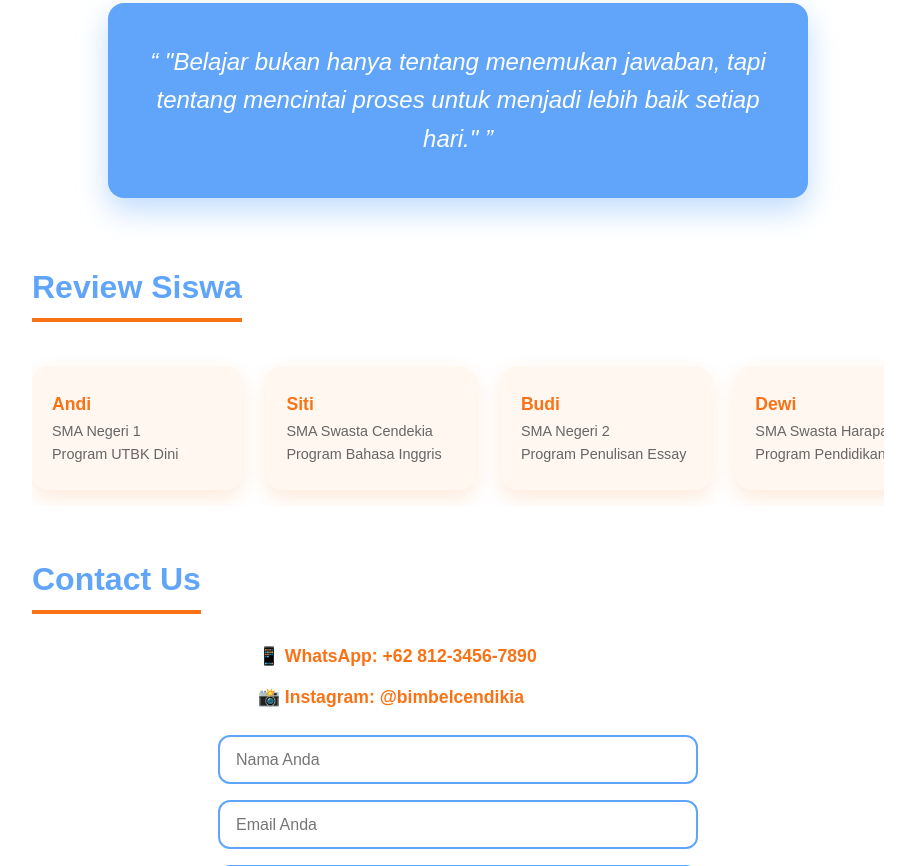
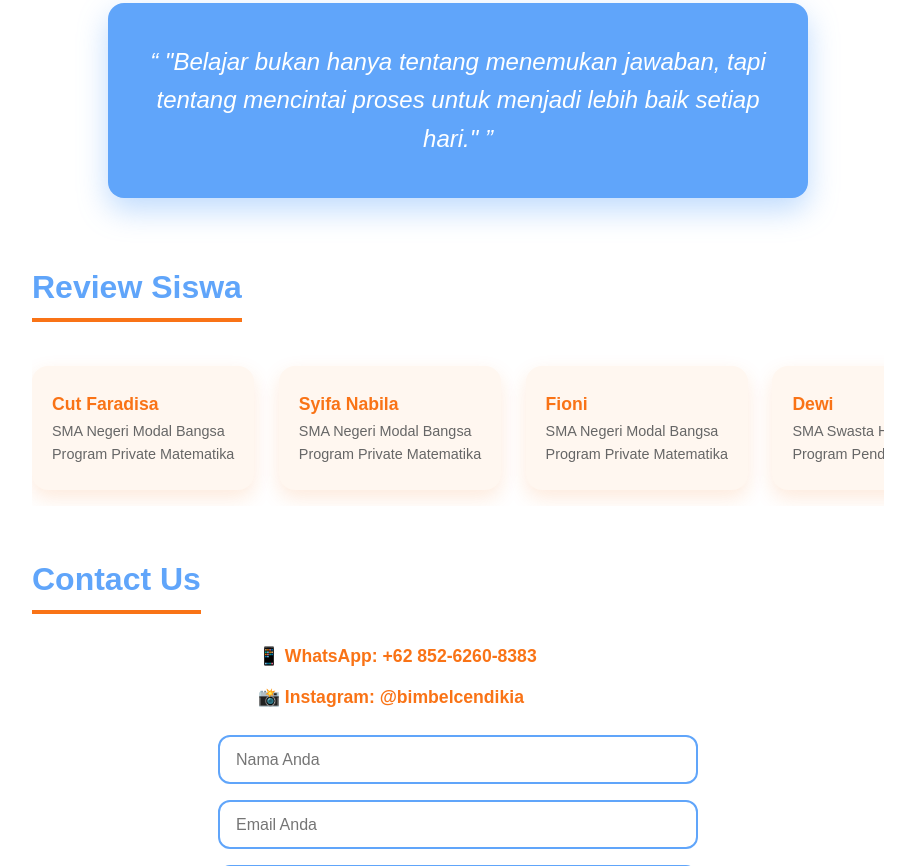
Before and after one commit to Xpurple27/Bimbel-Cendikia, a plain HTML site: page BIMBEL CENDIKIA/index.html in a window 1280 px wide. Shown: the part 2052-2918 px from the top of the page, without its empty margins (182-1097 px from the left). Drawn offline with Linux system fonts and the light colour scheme.

Commit message:
Update index.html

```diff
--- a/BIMBEL CENDIKIA/index.html
+++ b/BIMBEL CENDIKIA/index.html
@@ -51,10 +51,10 @@
           <div class="feature-title">Program Bahasa Inggris</div>
           <div class="feature-desc">Belajar bahasa Inggris dengan metode yang interaktif dan menyenangkan.</div>
         </div>
-        <div class="feature-card" tabindex="0" role="article" aria-label="Program Kelas Reguler SD SMP SMA">
+        <div class="feature-card" tabindex="0" role="article" aria-label="Program Private SD SMP SMA">
           <div class="feature-icon" aria-hidden="true">🏫</div>
-          <div class="feature-title">Program Kelas Reguler SD/SMP/SMA</div>
-          <div class="feature-desc">Bimbingan belajar reguler untuk jenjang SD, SMP, dan SMA sesuai kurikulum nasional.</div>
+          <div class="feature-title">Program Private SD/SMP/SMA</div>
+          <div class="feature-desc">Bimbingan belajar private untuk jenjang SD, SMP, dan SMA sesuai kurikulum nasional.</div>
         </div>
         <div class="feature-card" tabindex="0" role="article" aria-label="Program Bahasa Pemograman">
           <div class="feature-icon" aria-hidden="true">💻</div>
@@ -84,21 +84,26 @@
       <h2 id="review-title">Review Siswa</h2>
       <div class="review-container">
         <div class="review-card" tabindex="0">
-          <div class="review-name">Andi</div>
-          <div class="review-school">SMA Negeri 1</div>
-          <div class="review-program">Program UTBK Dini</div>
+          <div class="review-name">Cut Faradisa</div>
+          <div class="review-school">SMA Negeri Modal Bangsa</div>
+          <div class="review-program">Program Private Matematika</div>
         </div>
         <div class="review-card" tabindex="0">
-          <div class="review-name">Siti</div>
-          <div class="review-school">SMA Swasta Cendekia</div>
-          <div class="review-program">Program Bahasa Inggris</div>
+          <div class="review-name">Syifa Nabila</div>
+          <div class="review-school">SMA Negeri Modal Bangsa</div>
+          <div class="review-program">Program Private Matematika</div>
         </div>
         <div class="review-card" tabindex="0">
-          <div class="review-name">Budi</div>
-          <div class="review-school">SMA Negeri 2</div>
-          <div class="review-program">Program Penulisan Essay</div>
+          <div class="review-name">Fioni</div>
+          <div class="review-school">SMA Negeri Modal Bangsa</div>
+          <div class="review-program">Program Private Matematika</div>
         </div>
         <div class="review-card" tabindex="0">
+          <div class="review-name">Dewi</div>
+          <div class="review-school">SMA Swasta Harapan</div>
+          <div class="review-program">Program Pendidikan Lainnya</div>
+        </div>
+          <div class="review-card" tabindex="0">
           <div class="review-name">Dewi</div>
           <div class="review-school">SMA Swasta Harapan</div>
           <div class="review-program">Program Pendidikan Lainnya</div>
@@ -109,7 +114,7 @@
     <section class="contact" aria-labelledby="contact-title">
       <h2 id="contact-title">Contact Us</h2>
       <div class="contact-info" aria-label="Contact information">
-        <p>📱 WhatsApp: <a href="https://wa.me/6281234567890" target="_blank" rel="noopener noreferrer" style="color:#F97316; text-decoration:none; font-weight:700;">+62 812-3456-7890</a></p>
+        <p>📱 WhatsApp: <a href="https://wa.me/6285262608383" target="_blank" rel="noopener noreferrer" style="color:#F97316; text-decoration:none; font-weight:700;">+62 852-6260-8383</a></p>
         <p>📸 Instagram: <a href="https://instagram.com/bimbelcendikia" target="_blank" rel="noopener noreferrer" style="color:#F97316; text-decoration:none; font-weight:700;">@bimbelcendikia</a></p>
       </div>
       <form class="contact-form" onsubmit="event.preventDefault(); alert('Terima kasih telah mengirim pesan! Kami akan menghubungi Anda segera.'); this.reset();" aria-label="Contact form">
```
